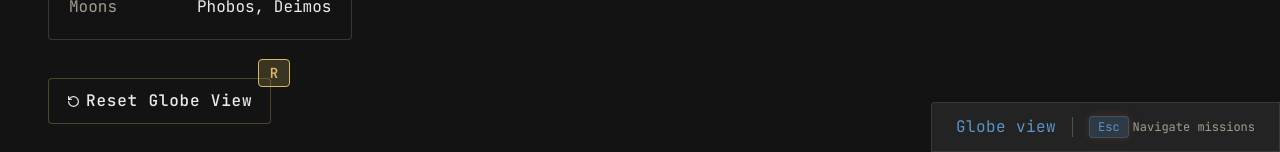
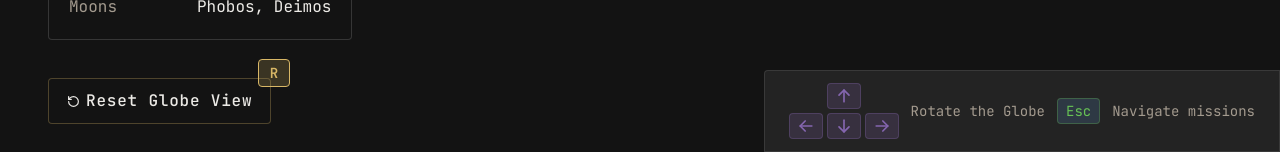
Before and after one commit to huzaifaNotFound/mars-explorer, a React (Vite) app: page / in a window 1280 px wide. Shown: the part 648-800 px from the top of the page. Built offline with nearby package versions, Linux system fonts and the light colour scheme.

Commit message:
in progrwss

```diff
--- a/src/components/Globe.jsx
+++ b/src/components/Globe.jsx
@@ -193,9 +193,9 @@ export default function MarsGlobe() {
 
           const label = document.createElement("span");
           label.textContent = d.name;
-          label.style.color = d.isFocused ? "#F2B84B" : "#ECEAE6"; // text-primary and accent-amber
+          label.style.color = d.isFocused ? "#F2B84B" : "#ECEAE6";
           label.style.fontSize = "12px";
-          label.style.fontFamily = "'Space Grotesk', system-ui, sans-serif";
+          label.style.fontFamily = "'JetBrains Mono', system-ui, sans-serif";
           label.style.fontWeight = d.isFocused ? "700" : "500";
           label.style.textShadow = d.isFocused ? "0 0 12px rgba(242,184,75,0.8)" : "0 0 4px rgba(0,0,0,0.8)";
 
--- a/src/components/ModeIndicator.jsx
+++ b/src/components/ModeIndicator.jsx
@@ -1,36 +1,146 @@
+export default function ModeIndicator({ mode }) {
+  return (
+    <div className="absolute bottom-0 right-0 z-50 flex items-center space-x-4 bg-bg-surface px-6 py-3 rounded-tl-sm font-mono text-base text-text-primary border border-white/10 pointer-events-none transition-all duration-300">
+      {mode === "globe" ? (
+        <>
 
 
-export default function ModeIndicator({ mode }) {
-  return (
-    <div className="absolute bottom-0 right-0 transform z-50 flex items-center space-x-4 bg-bg-surface px-6 py-3 rounded-tl-sm font-mono text-base text-text-primary border border-white/10  pointer-events-none transition-all duration-300">
-      {mode === 'globe' ? (
-        <>
-          <span className="text-accent-primary tracking-wide">Globe view</span>
-          <span className="w-px h-5 bg-white/20"></span>
-          <div className="flex items-center space-x-3 text-xs">
-            <div className="flex items-center space-x-1">
-              <span className="bg-accent-primary/20 text-accent-primary px-2 py-0.5 rounded border border-accent-primary/30 shadow-[0_0_8px_rgba(217,98,47,0.2)]">Esc</span>
-              <span className="text-text-muted">Navigate missions</span>
+          <div className="flex items-center space-x-3 text-sm">
+
+            <div className="flex items-center space-x-3">
+              <div className="flex flex-col items-center">
+
+                <span className="bg-accent-secondary/20 text-accent-secondary px-1.5 py-0.5 rounded border border-accent-secondary/30 mb-1">
+                  <svg
+                    viewBox="0 0 24 24"
+                    className="w-5 h-5"
+                    fill="none"
+                    stroke="currentColor"
+                    strokeWidth="2"
+                    strokeLinecap="round"
+                    strokeLinejoin="round"
+                  >
+                    <path d="M12 19V5" />
+                    <path d="M6 11l6-6 6 6" />
+                  </svg>
+                </span>
+
+                <div className="flex items-center gap-1">
+                  <span className="bg-accent-secondary/20 text-accent-secondary px-1.5 py-0.5 rounded border border-accent-secondary/30">
+                    <svg
+                      viewBox="0 0 24 24"
+                      className="w-5 h-5"
+                      fill="none"
+                      stroke="currentColor"
+                      strokeWidth="2"
+                      strokeLinecap="round"
+                      strokeLinejoin="round"
+                    >
+                      <path d="M19 12H5" />
+                      <path d="M11 6l-6 6 6 6" />
+                    </svg>
+                  </span>
+
+                  <span className="bg-accent-secondary/20 text-accent-secondary px-1.5 py-0.5 rounded border border-accent-secondary/30">
+                    <svg
+                      viewBox="0 0 24 24"
+                      className="w-5 h-5"
+                      fill="none"
+                      stroke="currentColor"
+                      strokeWidth="2"
+                      strokeLinecap="round"
+                      strokeLinejoin="round"
+                    >
+                      <path d="M12 5v14" />
+                      <path d="M18 13l-6 6-6-6" />
+                    </svg>
+                  </span>
+
+                  <span className="bg-accent-secondary/20 text-accent-secondary px-1.5 py-0.5 rounded border border-accent-secondary/30">
+                    <svg
+                      viewBox="0 0 24 24"
+                      className="w-5 h-5"
+                      fill="none"
+                      stroke="currentColor"
+                      strokeWidth="2"
+                      strokeLinecap="round"
+                      strokeLinejoin="round"
+                    >
+                      <path d="M5 12h14" />
+                      <path d="M13 6l6 6-6 6" />
+                    </svg>
+                  </span>
+                </div>
+              </div>
+
+              <span className="text-text-muted whitespace-nowrap">
+                Rotate the Globe
+              </span>
+            </div>
+
+            {/* Esc */}
+            <div className="flex items-center space-x-1 whitespace-nowrap">
+              <span className="bg-accent-primary/20 text-accent-green px-2 py-0.5 rounded border border-accent-green/30">
+                Esc
+              </span>
+              <span className="text-text-muted ml-2">
+                Navigate missions
+              </span>
             </div>
           </div>
         </>
       ) : (
         <>
-          <span className="text-accent-secondary font-semibold tracking-wide capitalize">Navigate mode</span>
-          <span className="w-px h-5 bg-white/20"></span>
-          <div className="flex items-center space-x-3 text-xs">
+
+          <div className="flex items-center space-x-3 text-sm whitespace-nowrap">
             <div className="flex items-center space-x-1">
-              <span className="bg-accent-secondary/20 text-accent-secondary px-1.5 py-0.5 rounded border border-accent-secondary/30">←</span>
-              <span className="bg-accent-secondary/20 text-accent-secondary px-1.5 py-0.5 rounded border border-accent-secondary/30">→</span>
-              <span className="text-text-muted pr-1">Move</span>
+              <span className="bg-accent-secondary/20 text-accent-secondary px-1.5 py-0.5 rounded border border-accent-secondary/30">
+                    <svg
+                      viewBox="0 0 24 24"
+                      className="w-5 h-5"
+                      fill="none"
+                      stroke="currentColor"
+                      strokeWidth="2"
+                      strokeLinecap="round"
+                      strokeLinejoin="round"
+                    >
+                      <path d="M19 12H5" />
+                      <path d="M11 6l-6 6 6 6" />
+                    </svg>
+                  </span>
+
+              <span className="bg-accent-secondary/20 text-accent-secondary px-1.5 py-0.5 rounded border border-accent-secondary/30">
+                    <svg
+                      viewBox="0 0 24 24"
+                      className="w-5 h-5"
+                      fill="none"
+                      stroke="currentColor"
+                      strokeWidth="2"
+                      strokeLinecap="round"
+                      strokeLinejoin="round"
+                    >
+                      <path d="M5 12h14" />
+                      <path d="M13 6l6 6-6 6" />
+                    </svg>
+                  </span>
+
+              <span className="text-text-muted pr-1 ml-2">Move</span>
             </div>
+
             <div className="flex items-center space-x-1">
-              <span className="bg-accent-secondary/20 text-accent-secondary px-2 py-0.5 rounded border border-accent-secondary/30">Enter</span>
-              <span className="text-text-muted pr-1">Select</span>
+              <span className="bg-accent-secondary/20 text-accent-secondary px-2 py-0.5 rounded border border-accent-secondary/30">
+                Enter
+              </span>
+
+              <span className="text-text-muted pr-1 ml-2">Select</span>
             </div>
+
             <div className="flex items-center space-x-1">
-              <span className="bg-accent-primary/20 text-accent-primary px-2 py-0.5 rounded border border-accent-primary/30">Esc</span>
-              <span className="text-text-muted">Globe view</span>
+              <span className="bg-accent-primary/20 text-accent-primary px-2 py-0.5 rounded border border-accent-primary/30">
+                Esc
+              </span>
+
+              <span className="text-text-muted ml-2">Globe view</span>
             </div>
           </div>
         </>
--- a/src/index.css
+++ b/src/index.css
@@ -9,10 +9,10 @@
 
   /* Accents */
   --color-accent-primary: #5B93C9;
-  --color-accent-secondary: #9183A3;
+  --color-accent-secondary: #8566B0;
   --color-accent-amber: #D8B766;
   --color-accent-red: #B87760;
-  --color-accent-green: #81977C;
+  --color-accent-green: #67C255;
 
   /* Fonts */
   --font-inter: "Inter", sans-serif;
```
